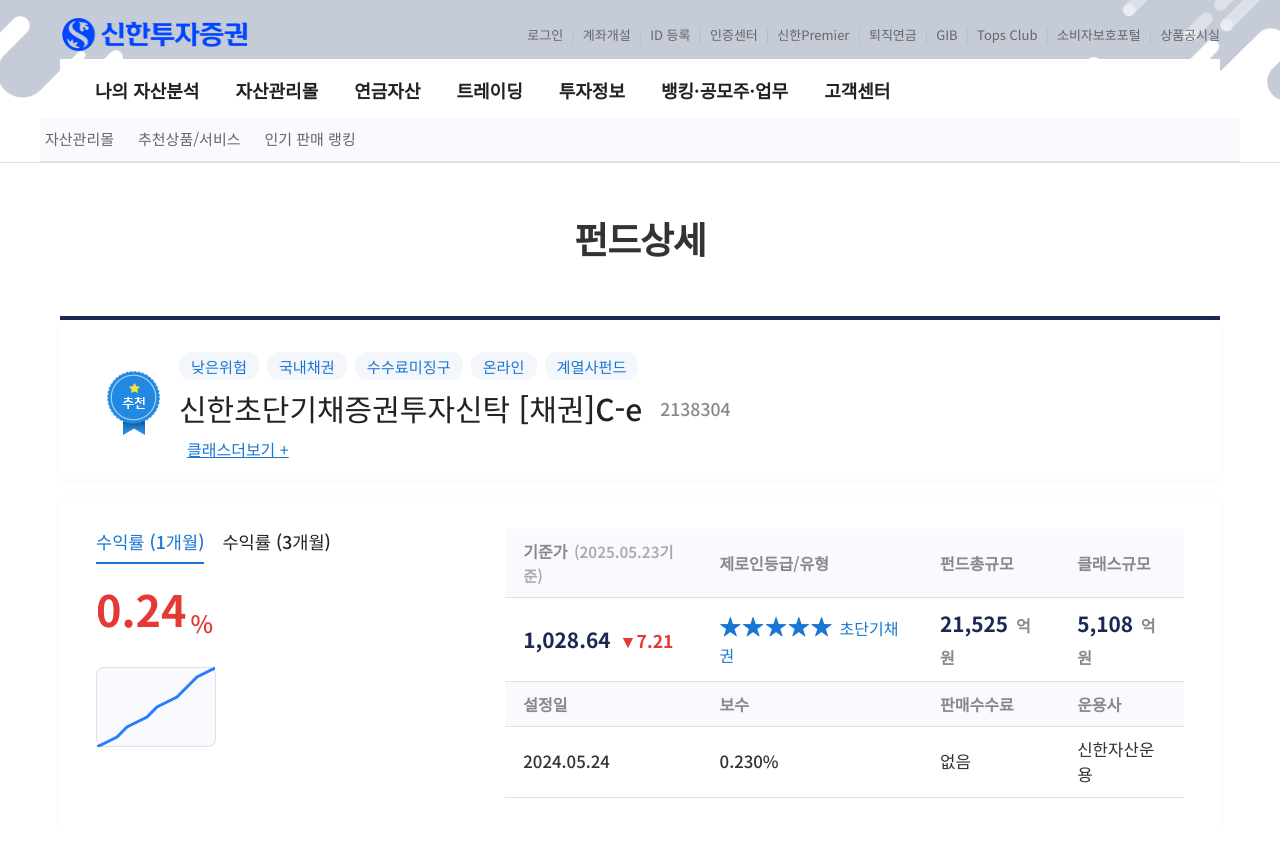
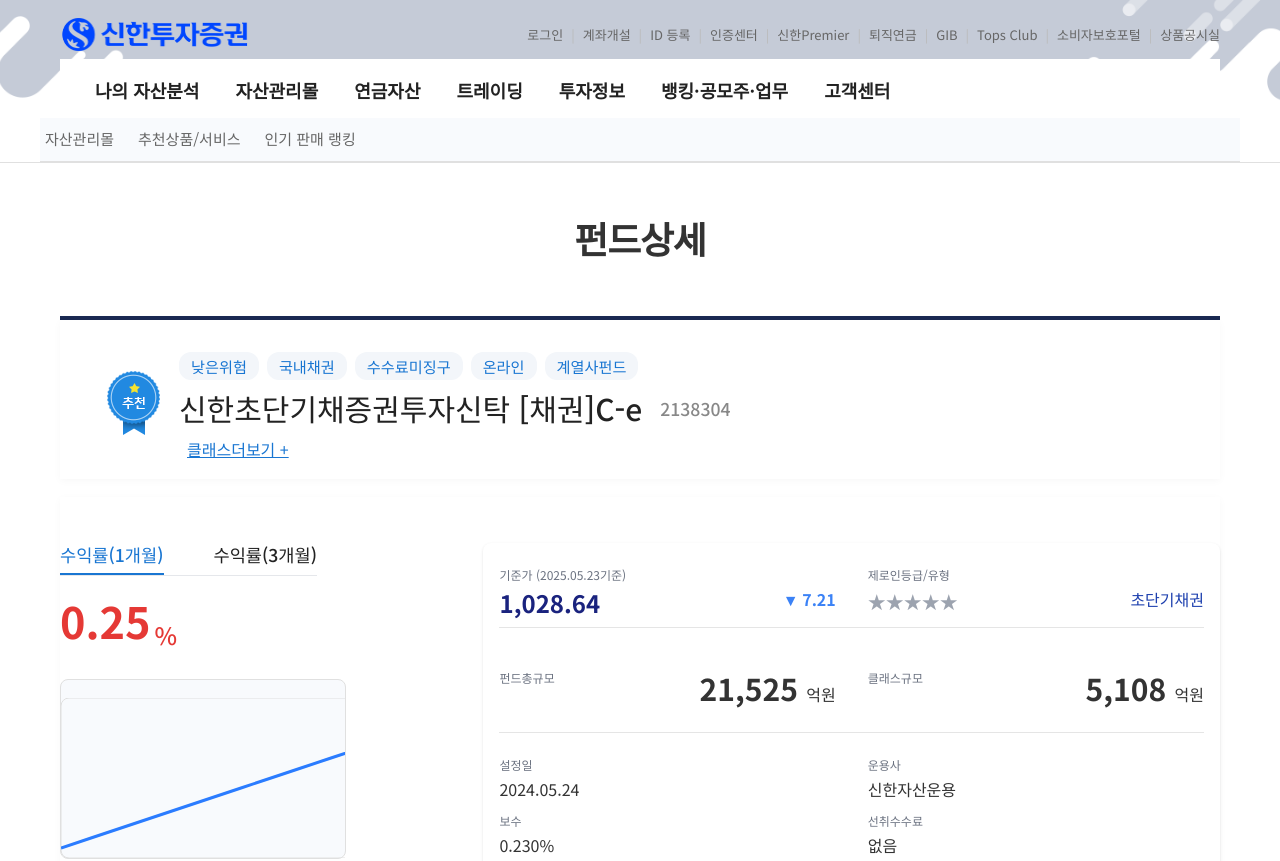
Before and after one commit to slay1379/PDA_design_thieves, a Next.js app: page /fund in a window 1280 px wide. Shown: the top 861 px of the page. Before the commit the page ends 830 px from the top, so only its background shows below. Built offline with nearby package versions, Linux system fonts and the light colour scheme.

Commit message:
kyung2 수정

```diff
--- a/app/fund/page.tsx
+++ b/app/fund/page.tsx
@@ -94,54 +94,82 @@ export default function ShinhanFundPage() {
           <section className="fund-info-section">
             <div className="fund-info-grid">
               {/* 왼쪽: 수익률/차트 */}
-              <div className="fund-yield-block">
-                <div className="yield-tabs">
-                  <button className="active">수익률 (1개월)</button>
-                  <button>수익률 (3개월)</button>
+              <div className="fund-yield-block w-full max-w-[420px]">
+                {/* 수익률 탭 */}
+                <div className="yield-tabs flex border-b border-gray-200 mb-4">
+                  <button className="active text-[#1a2952] font-bold text-base pb-2 border-b-4 border-[#1a2952] mr-8">수익률(1개월)</button>
+                  <button className="text-gray-400 font-bold text-base pb-2 border-b-4 border-transparent">수익률(3개월)</button>
                 </div>
-                <div className="yield-value">
-                  <span className="percent">0.24</span><span className="unit">%</span>
+                {/* 수익률 값 */}
+                <div className="yield-value text-[3rem] font-bold text-[#e53935] flex items-baseline mb-2">
+                  0.25<span className="unit text-[2rem] font-bold ml-1">%</span>
                 </div>
-                <div className="yield-chart-mock">
+                {/* 차트 */}
+                <div className="yield-chart-mock w-full flex justify-center items-end" style={{height: '180px'}}>
                   {/* 실제 차트 대신 스타일로 대체 */}
-                  <svg width="120" height="80">
+                  <svg width="420" height="160">
+                    <rect x="0" y="0" width="420" height="160" fill="none" stroke="#e0e0e0" strokeWidth="1" rx="8"/>
                     <polyline
                       fill="none"
                       stroke="#2b7cff"
                       strokeWidth="3"
-                      points="0,80 10,75 20,70 30,60 40,55 50,50 60,40 70,35 80,30 90,20 100,10 110,5 120,0"
+                      points="0,150 30,140 60,130 90,120 120,110 150,100 180,90 210,80 240,70 270,60 300,50 330,40 360,35 390,30 420,25"
                     />
+                    <g fontSize="14" fill="#888">
+                      <text x="40" y="175">2025.04.28</text>
+                      <text x="180" y="175">2025.05.14</text>
+                      <text x="340" y="175">2025.05.27</text>
+                    </g>
                   </svg>
                 </div>
               </div>
               {/* 오른쪽: 정보 표 */}
-              <div className="fund-meta-block">
-                <table className="fund-meta-table">
-                  <tr>
-                    <th>기준가 <span className="meta-date">(2025.05.23기준)</span></th>
-                    <th>제로인등급/유형</th>
-                    <th>펀드총규모</th>
-                    <th>클래스규모</th>
-                  </tr>
-                  <tr>
-                    <td className="meta-strong">1,028.64 <span className="meta-down">▼7.21</span></td>
-                    <td><span className="stars">★★★★★</span><span className="meta-type">초단기채권</span></td>
-                    <td className="meta-strong">21,525 <span className="meta-unit">억원</span></td>
-                    <td className="meta-strong">5,108 <span className="meta-unit">억원</span></td>
-                  </tr>
-                  <tr>
-                    <th>설정일</th>
-                    <th>보수</th>
-                    <th>판매수수료</th>
-                    <th>운용사</th>
-                  </tr>
-                  <tr>
-                    <td>2024.05.24</td>
-                    <td>0.230%</td>
-                    <td>없음</td>
-                    <td>신한자산운용</td>
-                  </tr>
-                </table>
+              <div className="fund-meta-block space-y-4 bg-white rounded-lg shadow p-4">
+                {/* 1행 */}
+                <div className="grid grid-cols-2 gap-x-8 py-2 border-b">
+                  <div className="flex flex-col gap-1">
+                    <span className="text-xs text-gray-500">기준가 <span className="meta-date">(2025.05.23기준)</span></span>
+                    <div className="flex justify-between">
+                        <span className="text-2xl font-bold text-[#1a237e]">1,028.64</span>
+                        <span className="text-base font-bold text-blue-500 align-top">▼ 7.21</span>
+                    </div>
+                  </div>
+                  <div className="flex flex-col gap-1">
+                    <span className="text-xs text-gray-500">제로인등급/유형</span>
+                    <div className="flex justify-between">
+                        <span className="stars text-lg text-gray-400">★★★★★</span>
+                        <span className="text-base text-blue-800">초단기채권</span>
+                    </div>
+                  </div>
+                </div>
+                {/* 2행 */}
+                <div className="grid grid-cols-2 gap-x-8 py-[26px] px-0 border-b">
+                  <div className="flex justify-between">
+                    <span className="text-xs text-gray-500">펀드총규모</span>
+                    <span className="text-3xl font-bold">21,525 <span className="text-base font-normal">억원</span></span>
+                  </div>
+                  <div className="flex justify-between">
+                    <span className="text-xs text-gray-500">클래스규모</span>
+                    <span className="text-3xl font-bold">5,108 <span className="text-base font-normal">억원</span></span>
+                  </div>
+                </div>
+                {/* 3행 */}
+                <div className="grid grid-cols-2 gap-x-8 py-2">
+                  <div className="flex flex-col gap-1">
+                    <span className="text-xs text-gray-500">설정일</span>
+                    <span>2024.05.24</span>
+                    <span className="text-xs text-gray-500 mt-2">보수</span>
+                    <span>0.230%</span>
+                    <span className="text-xs text-gray-500 mt-2">환매수수료</span>
+                    <span>없음</span>
+                  </div>
+                  <div className="flex flex-col gap-1">
+                    <span className="text-xs text-gray-500">운용사</span>
+                    <span>신한자산운용</span>
+                    <span className="text-xs text-gray-500 mt-2">선취수수료</span>
+                    <span>없음</span>
+                  </div>
+                </div>
               </div>
             </div>
           </section>
--- a/app/fund/styles.scss
+++ b/app/fund/styles.scss
@@ -1,12 +1,15 @@
 /* 전역 스타일 */
 
 .fund-page{
+
+
     .container {
         max-width: 1200px;
         margin: 0 auto;
         padding: 0 20px;
         position: relative;
         z-index: 1;
+        box-sizing: border-box;
     }
 
     /* 상단 곡선 배경 */
@@ -226,12 +229,14 @@
         background: #fff;
         border-radius: 0;
         box-shadow: 0 2px 8px rgba(0,0,0,0.03);
-        padding: 32px 36px 32px 36px;
+        padding: 46px 0 25px;
     }
 
     .fund-info-grid {
         display: flex;
         gap: 36px;
+        max-width: 100%;
+        min-width: 0;
     }
 
     .fund-yield-block {
@@ -240,6 +245,8 @@
         flex-direction: column;
         align-items: flex-start;
         min-width: 220px;
+        max-width: 100%;
+        min-width: 0;
     }
 
     .yield-tabs {
@@ -282,23 +289,26 @@
     }
 
     .yield-chart-mock {
-        width: 120px;
-        height: 80px;
+        width: 286px;
+        height: 205px;
         background: #f8fafd;
         border-radius: 8px;
         border: 1px solid #e0e0e0;
         display: flex;
-        align-items: center;
+        align-items: flex-end;
         justify-content: center;
         margin-top: 8px;
         margin-bottom: 8px;
+        padding: 0;
+        box-sizing: border-box;
     }
 
     .fund-meta-block {
         flex: 2;
-        display: flex;
         align-items: flex-start;
         justify-content: flex-end;
+        max-width: 100%;
+        min-width: 0;
     }
 
     .fund-meta-table {
```
